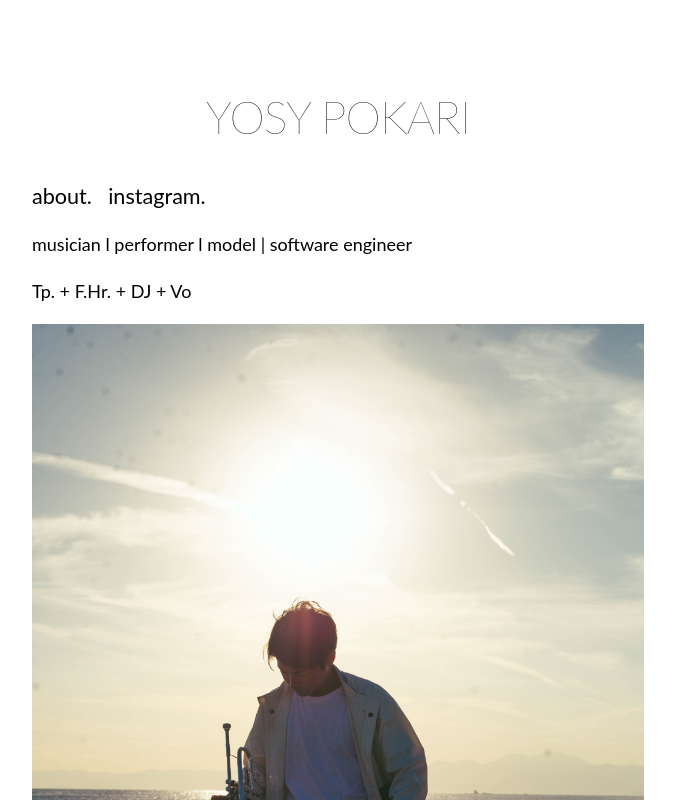
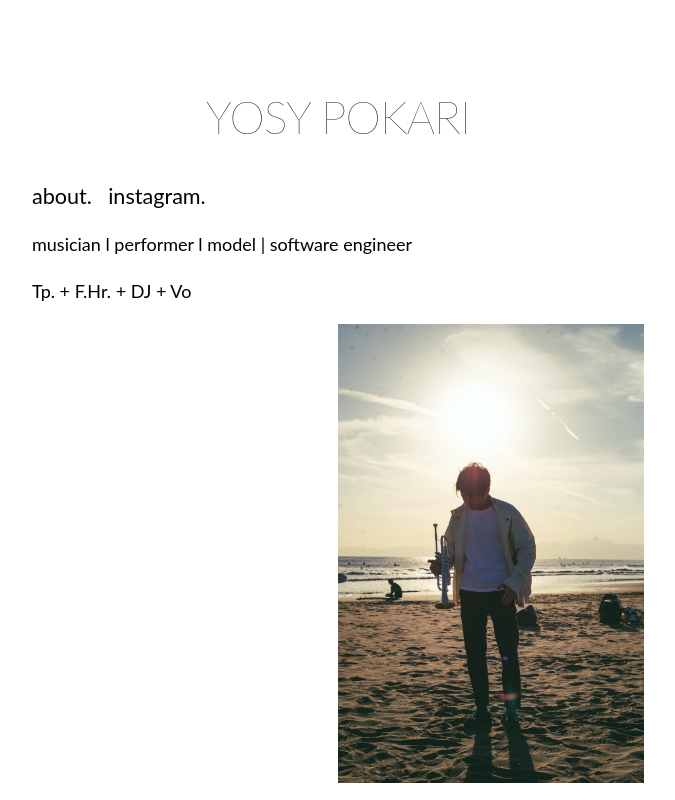
Before and after one commit to pokaryosy/mypage, a Next.js app: page /about in a window 1280 px wide. Shown: the top 800 px of the page, without its empty margins (302-977 px from the left). Built offline with nearby package versions, Linux system fonts and the light colour scheme.

Commit message:
49 commits

```diff
--- a/styles/utils.module.css
+++ b/styles/utils.module.css
@@ -57,4 +57,6 @@
 
   .artistphoto {
     float: right;
+    width: 50%;
+    height: auto;
   }
```
